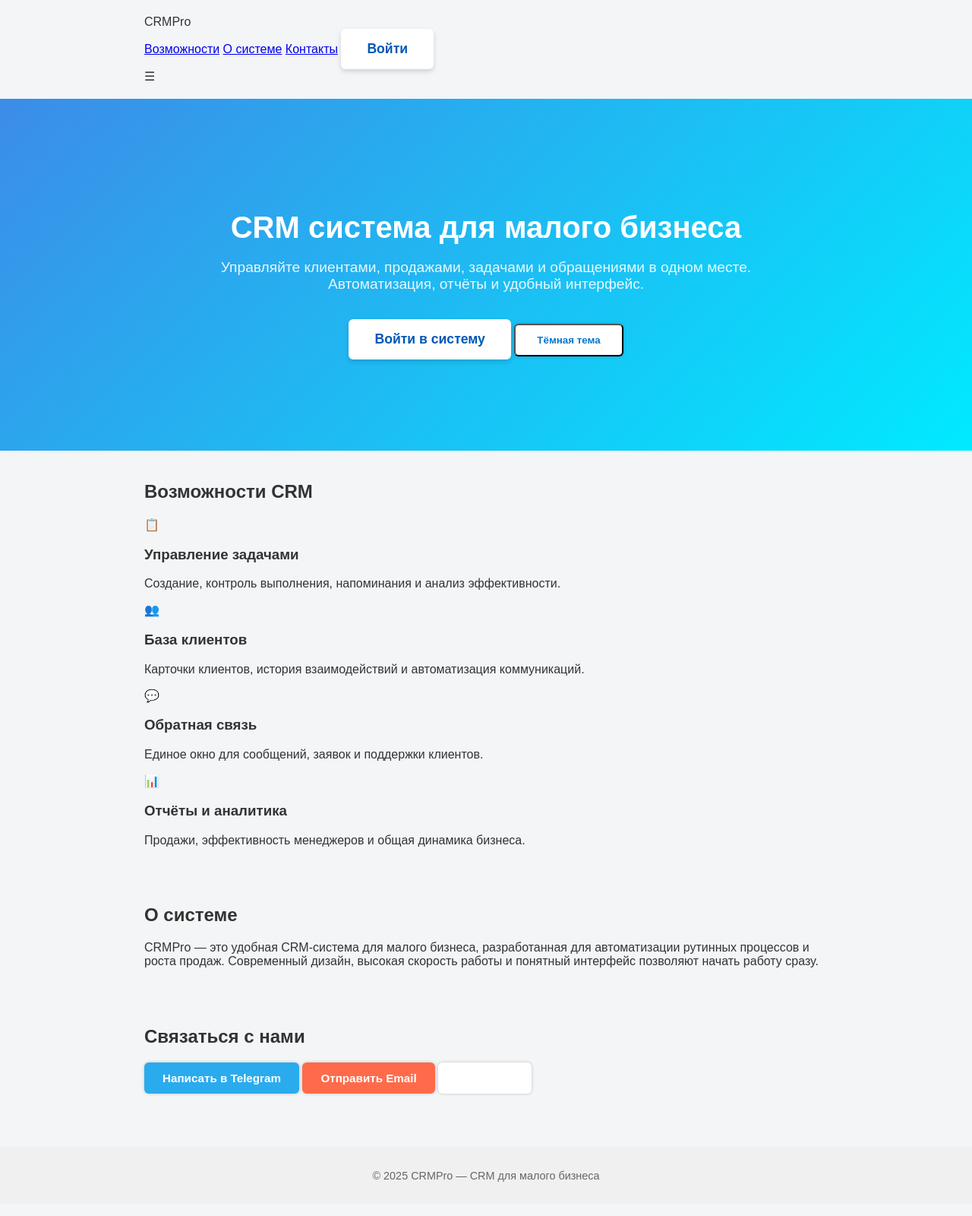
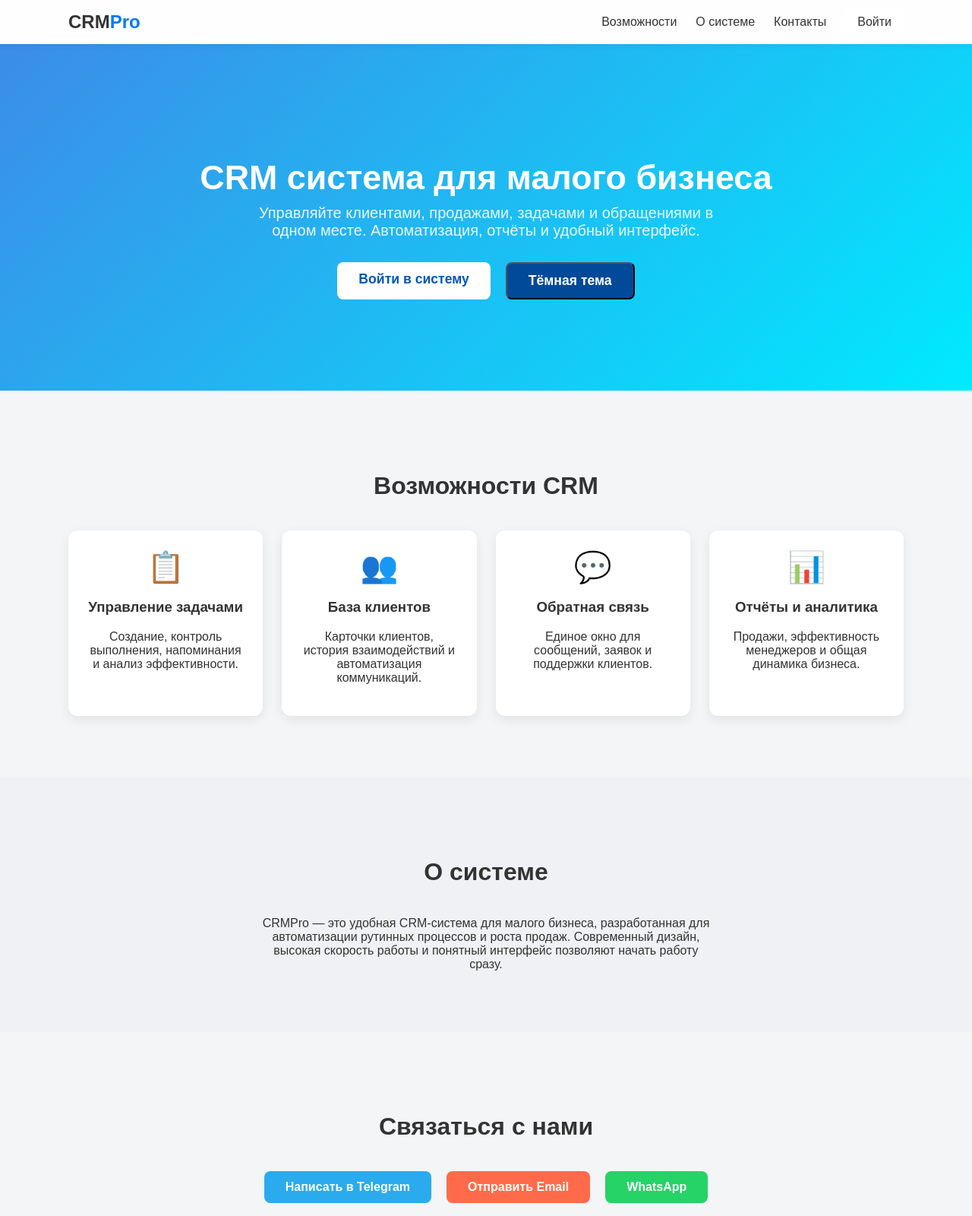
Before and after one commit to tymou282/crm-frn, a website: page index.html in a window 1280 px wide. Shown: the top 1600 px of the page at 76% size. Drawn offline with Linux system fonts and the light colour scheme.

Commit message:
style.css

```diff
--- a/css/style.css
+++ b/css/style.css
@@ -1,167 +1,238 @@
+/* ============ БАЗА ============ */
+
 body {
+    margin: 0;
     font-family: Arial, sans-serif;
-    margin: 0;
     background: #f3f5f7;
     color: #333;
+    transition: .3s;
 }
 
-/* Hero-блок */
+.container {
+    max-width: 1100px;
+    margin: 0 auto;
+    padding: 0 20px;
+}
+
+/* ========= НАВБАР ========= */
+
+.topbar {
+    background: #ffffffdd;
+    backdrop-filter: blur(10px);
+    box-shadow: 0 2px 8px rgba(0,0,0,.05);
+    position: sticky;
+    top: 0;
+    z-index: 100;
+}
+
+.topbar .container {
+    display: flex;
+    justify-content: space-between;
+    align-items: center;
+    padding: 12px 20px;
+}
+
+.logo {
+    font-size: 1.5rem;
+    font-weight: bold;
+}
+.logo span {
+    color: #0077ff;
+}
+
+.menu {
+    display: flex;
+    gap: 25px;
+    align-items: center;
+}
+.menu a {
+    text-decoration: none;
+    color: #333;
+    font-weight: 500;
+}
+.menu a:hover {
+    color: #0077ff;
+}
+
+/* Мобильная кнопка */
+.menu-btn {
+    display: none;
+    font-size: 2rem;
+    cursor: pointer;
+}
+
+/* ========= HERO ========= */
+
 .header {
     text-align: center;
-    padding: 100px 20px;
+    padding: 120px 20px;
     background: linear-gradient(135deg, #3c8ce7, #00eaff);
     color: #fff;
 }
 
 .title {
+    font-size: 2.8rem;
+    margin-bottom: 10px;
+}
+
+.subtitle {
+    font-size: 1.25rem;
+    max-width: 650px;
+    margin: 0 auto 30px;
+    opacity: .9;
+}
+
+.main-buttons {
+    display: flex;
+    gap: 20px;
+    justify-content: center;
+}
+
+/* ========= КНОПКИ ========= */
+
+.btn {
+    cursor: pointer;
+    border-radius: 8px;
+    text-decoration: none;
+    padding: 12px 28px;
+    font-weight: bold;
+    transition: .2s;
+    display: inline-block;
+}
+
+.big-btn {
+    font-size: 1.1rem;
+}
+
+.small-btn {
+    padding: 8px 16px;
+}
+
+.blue-btn {
+    background: #fff;
+    color: #0057b7;
+}
+
+.blue-btn:hover {
+    background: #e6f3ff;
+}
+
+.dark-btn {
+    background: #004a99;
+    color: #fff;
+}
+.dark-btn:hover {
+    background: #003f87;
+}
+
+/* ========= РАЗДЕЛЫ ========= */
+
+.section {
+    padding: 80px 20px;
+}
+
+.section.alt {
+    background: #f0f1f4;
+}
+
+.section-title {
+    text-align: center;
+    font-size: 2rem;
+    margin-bottom: 40px;
+}
+
+/* ========= КАРТОЧКИ ========= */
+
+.grid {
+    display: grid;
+    grid-template-columns: repeat(auto-fit, minmax(240px, 1fr));
+    gap: 25px;
+}
+
+.feature-card {
+    background: #fff;
+    padding: 25px;
+    border-radius: 12px;
+    text-align: center;
+    box-shadow: 0 5px 15px rgba(0,0,0,.08);
+    transition: .2s;
+}
+
+.feature-card:hover {
+    transform: translateY(-4px);
+}
+
+.icon {
     font-size: 2.5rem;
     margin-bottom: 10px;
 }
 
-.subtitle {
-    font-size: 1.2rem;
-    margin-bottom: 30px;
-    opacity: 0.9;
-}
+/* ========= ТЕКСТ ========= */
 
-/* Контейнер для внутреннего контента */
-.container {
-    max-width: 900px;
-    margin: 0 auto;
-    padding: 20px;
-}
-
-/* Карточки */
-.card {
-    background: white;
-    padding: 15px;
-    border-radius: 8px;
-    margin-bottom: 20px;
-    box-shadow: 0 0 5px #ccc;
-}
-
-.client, .task-item {
-    padding: 10px;
-    border-radius: 6px;
-    background: white;
-    margin-bottom: 10px;
-    box-shadow: 0 0 3px #bbb;
-}
-
-/* Поля ввода */
-input, textarea {
-    width: 100%;
-    padding: 10px;
-    margin: 8px 0;
-    border-radius: 6px;
-    border: 1px solid #ccc;
-}
-
-/* Кнопка */
-.btn {
-    display: inline-block;
-    padding: 12px 28px;
-    background: #ffffff;
-    color: #0077cc;
-    border-radius: 6px;
-    text-decoration: none;
-    cursor: pointer;
-    font-weight: bold;
-    transition: 0.2s;
-    box-shadow: 0 0 4px rgba(0,0,0,0.2);
-}
-
-.btn:hover {
-    background: #e6f2ff;
-}
-
-/* Кнопка удаления */
-button.delete {
-    background: red;
-    color: white;
-    border: none;
-    padding: 8px 12px;
-    border-radius: 5px;
-    cursor: pointer;
-}
-
-button.delete:hover {
-    background: #cc0000;
-}
-
-/* Футер */
-.footer {
-    text-align: center;
-    padding: 15px 0;
-    font-size: 0.9rem;
-    color: #666;
-    background: #f0f0f0;
-    margin-top: 50px;
-}
-/* Кнопки в hero-блоке */
-.main-buttons {
-    margin-top: 35px;
-}
-
-.blue-btn {
-    background: #ffffff;
-    color: #0057b7;
-    border: 2px solid #ffffff;
-    padding: 14px 32px;
-    font-size: 1.1rem;
-    box-shadow: 0 3px 6px rgba(0,0,0,0.15);
-}
-
-.blue-btn:hover {
-    background: #eaf4ff;
-}
-
-/* Блок обратной связи */
-.contact-block {
-    margin-top: 60px;
+.text-center {
     text-align: center;
 }
 
-.contact-title {
-    font-size: 1.1rem;
-    margin-bottom: 15px;
-    opacity: 0.9;
+.max-600 {
+    max-width: 600px;
+    margin: 0 auto;
 }
 
-.contact-buttons {
+/* ========= КОНТАКТЫ ========= */
+
+.contact-buttons-center {
     display: flex;
     justify-content: center;
     gap: 20px;
 }
 
 .contact-btn {
-    padding: 12px 24px;
-    font-size: 0.95rem;
-    border-radius: 6px;
-    color: white;
-    border: none;
+    color: #fff;
 }
 
 /* Telegram */
-.contact-btn.tg {
-    background: #2AABEE;
+.contact-btn.tg { background: #2AABEE; }
+.contact-btn.tg:hover { background: #189cd6; }
+
+/* Email */
+.contact-btn.email { background: #ff6b4a; }
+.contact-btn.email:hover { background: #e55d3f; }
+
+/* WhatsApp */
+.contact-btn.wa { background: #25D366; }
+.contact-btn.wa:hover { background: #1ebe58; }
+
+/* ========= ФУТЕР ========= */
+
+.footer {
+    padding: 20px;
+    text-align: center;
+    background: #f0f0f0;
+    margin-top: 50px;
 }
 
-.contact-btn.tg:hover {
-    background: #1d93d2;
+/* ========= ТЁМНАЯ ТЕМА ========= */
+
+body.dark {
+    background: #1d1f22;
+    color: #e1e1e1;
 }
 
-/* Email */
-.contact-btn.email {
-    background: #ff6b4a;
+body.dark .topbar {
+    background: #26282b;
 }
 
-.contact-btn.email:hover {
-    background: #e85d3f;
+body.dark .menu a {
+    color: #e1e1e1;
+}
+body.dark .menu a:hover {
+    color: #4ca3ff;
 }
 
-/* Центровка всех элементов в header */
-.header .container {
-    max-width: 750px;
-    margin: 0 auto;
+body.dark .section.alt {
+    background: #27292c;
 }
+
+body.dark .feature-card {
+    background: #2d2f33;
+    co
```
